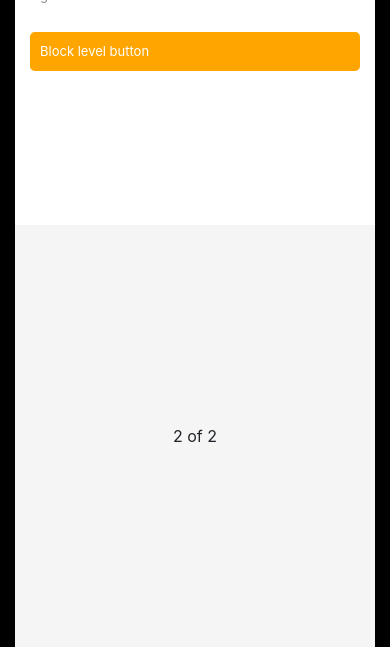
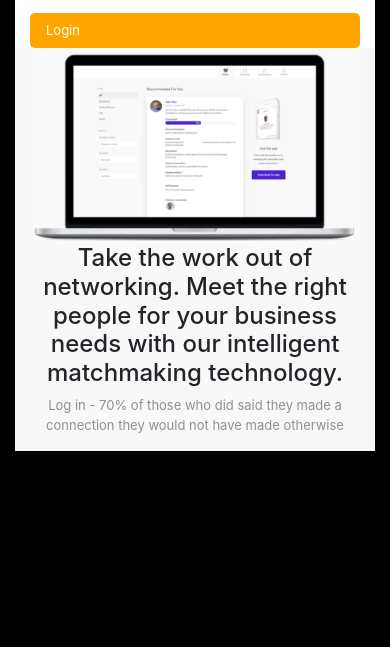
Before and after one commit to LTurns/quiz-responsive-design, a plain HTML site: page index.html in a window 390 px wide. Shown: the part 197-844 px from the top of the page. Drawn offline with nearby package versions, Linux system fonts and the light colour scheme.

Commit message:
responsive fromat working with images

```diff
--- a/index.html
+++ b/index.html
@@ -8,19 +8,32 @@
     <title>Document</title>
 </head>
 <body>
-    <div class="container mx-auto">
+    <div class="container-fluid">
+
         <div class="row no-gutters">
             <div class="col-sm-6 no-gutters">
                 <div class="leftside d-flex justify-content-center align-items-center">
-                    <div class="col-sm-7 no-gutters">
-              <p>Welcome to Grip Virtual. Please log in below to get started.</p>
-              <button type="button" id="button" class="btn btn-primary btn-lg btn-block text-left">Block level button</button>
+                    <div class="col-sm-8">
+                        <img src="grip.png" alt="logo" id="logo" class="img-fluid">
+                        <!-- <div class="col-sm-7 no-gutters"> -->
+                        <p>Welcome to Grip Virtual. Please log in below to get started.</p>
+                        <button type="button" id="login" class="btn btn-primary btn-lg btn-block text-left">Login</button>
+                    </div>
                    </div>
                 </div>
-            </div>
+
             <div class="col-sm-6 no-gutters">
-                <div class="rightside d-flex justify-content-center align-items-center">
-              2 of 2
+                <div class="rightside d-flex justify-content-center align-items-center text-center">
+                    <div class="col-sm-11 no-gutters">
+                        <img src="webpage.png" alt="webpage" class="img-fluid" id="webpage">
+
+                          <div class="text">
+                            <h4>Take the work out of networking. Meet the right people for your business needs with our intelligent matchmaking technology.</h4>
+                          </div>
+                          <div class="text">
+                            <p>Log in - 70% of those who did said they made a connection they would not have made otherwise</p>
+                          </div>
+                   </div>
                </div>
             </div>
           </div>
--- a/stylesheet.css
+++ b/stylesheet.css
@@ -1,38 +1,49 @@
-.rightside, .leftside {
-    height: 50vh;
-    /* vertical height - different to simply 100%. covers whole page */
-    width: 100%;
-}
-
-@media screen and (min-width:768px){
-    .leftside, .rightside{
-        height: 100vh;
-    }
-}
-/* this media query ensures that when the size is of a certain height,
-the design will switch to horizontal from vertical (so it can be used on phones). */
 
 .leftside{
     background-color: #fff;
+    /* overflow: hidden; */
 }
 
 .rightside {
-    background-color: #F5F5F5;
+    background-color: #f8f8f8;
+    /* overflow: hidden; */
 }
 
 body {
     background-color: black;
 }
 
-p {
+p, #login, .brand, .webpage {
     font-size: 13px;
-    color: #909090;
-    padding: 10px;
 }
 
-#button {
+p {
+    color: #909090;
+}
+
+#login {
     background-color: orange;
     border: none;
     font-size: 13px;
-    padding: 10px;
 }
+
+img {
+    display: block;
+}
+
+.container-fluid {
+    overflow: hidden;
+}
+
+@media screen and (min-width:768px){
+    .leftside, .rightside {
+        height: 100vh;
+    }
+}
+
+
+@media screen and (max-width: 768px){
+    [class*="col-"] {
+        width: 100%;
+      }
+}
```
Also changed, not shown: grip.png (added), webpage.png (added), 1 other file.
